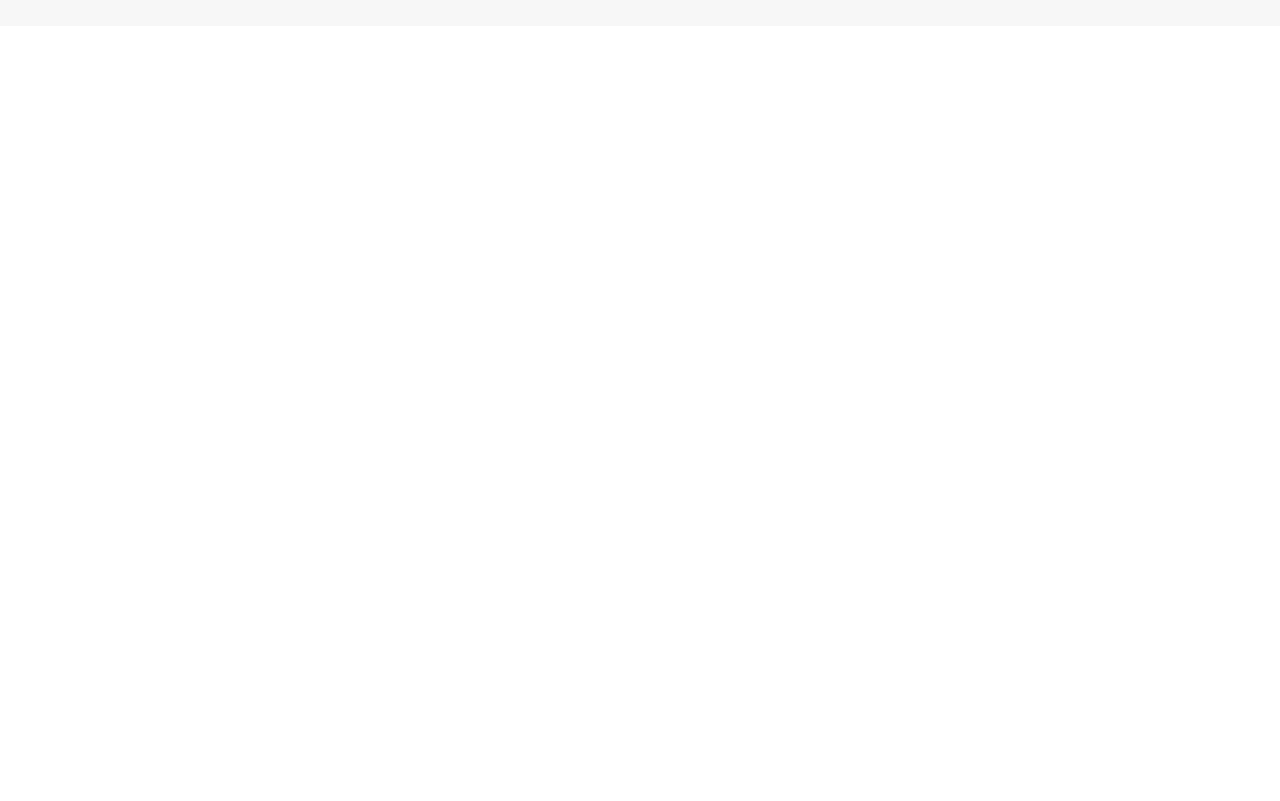
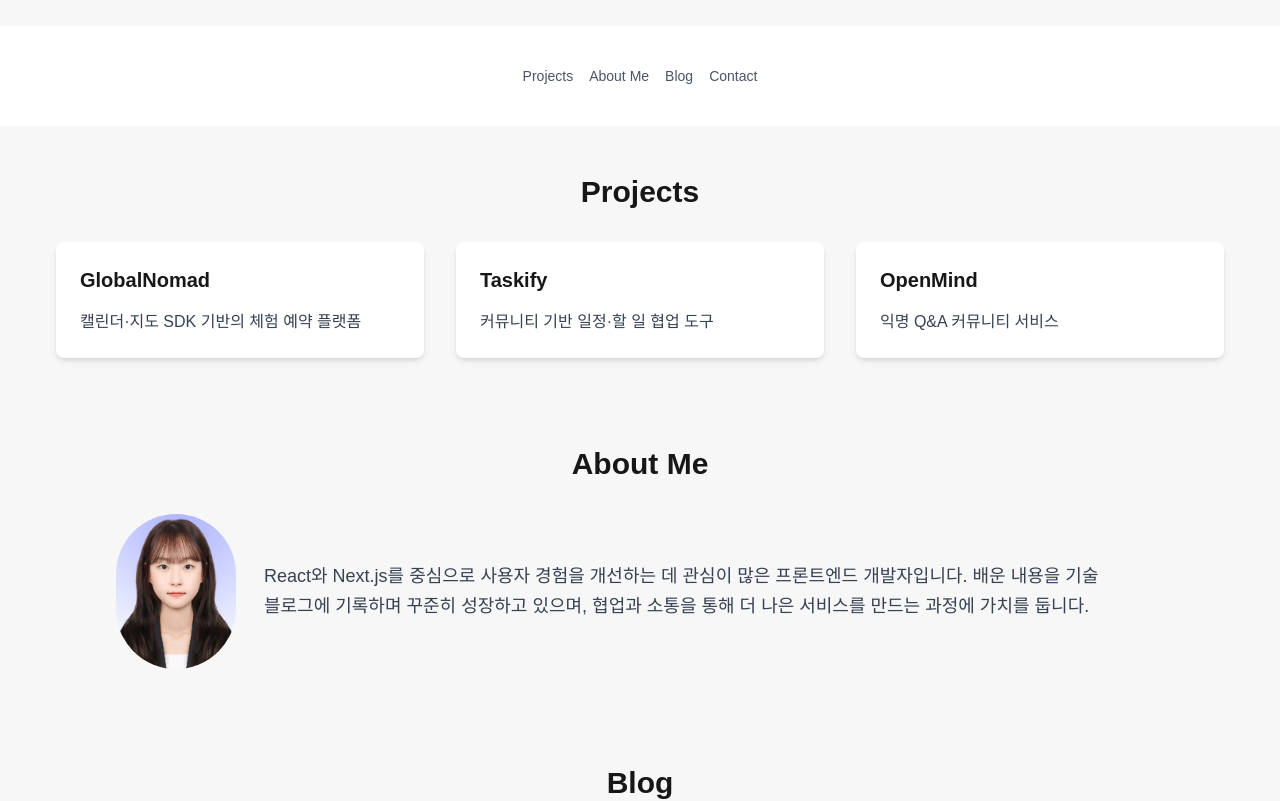
Before and after one commit to gayeongX0916/port-folio, a Next.js app: page / in a window 1280 px wide. Shown: the part 380-1181 px from the top of the page. Before the commit the page ends 800 px from the top, so only its background shows below. Built offline with nearby package versions, Linux system fonts and the light colour scheme.

Commit message:
[feat/#3] 메인 콘텐츠 구현하기

```diff
--- a/app/page.tsx
+++ b/app/page.tsx
@@ -1,10 +1,17 @@
-
 import { Header } from "./components/Header/Header";
+import { Nav } from "./components/Nav/Nav";
+import { AboutSection } from "./components/Sections/AboutSection";
+import { BlogSection } from "./components/Sections/BlogSection";
+import { ProjectSection } from "./components/Sections/ProjectSection";
 
 export default function Home() {
   return (
     <div>
       <Header />
+      <Nav />
+      <ProjectSection />
+      <AboutSection />
+      <BlogSection />
     </div>
   );
 }
```
Also changed, not shown: app/assets/external_link_icon.svg (added).
